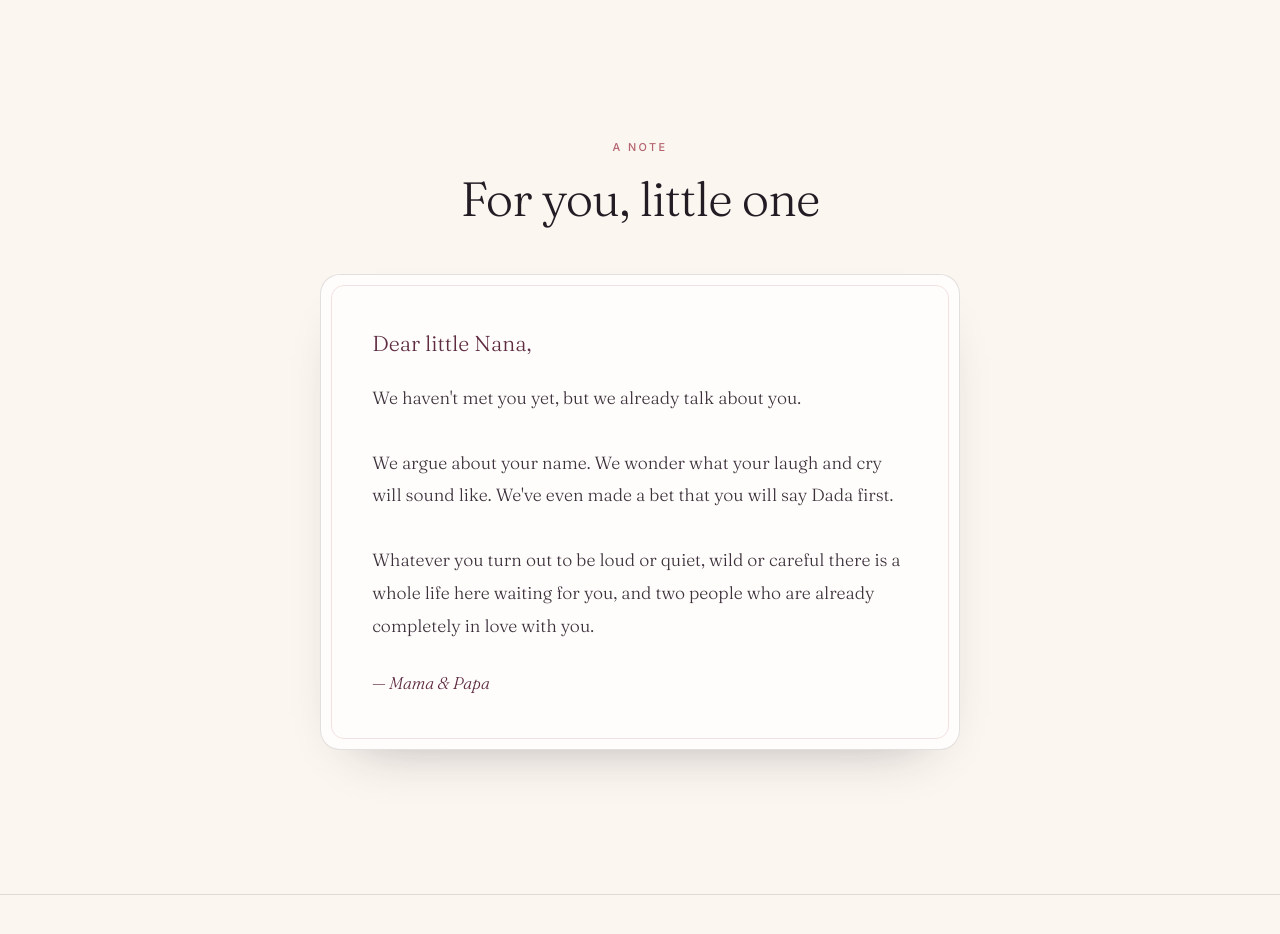
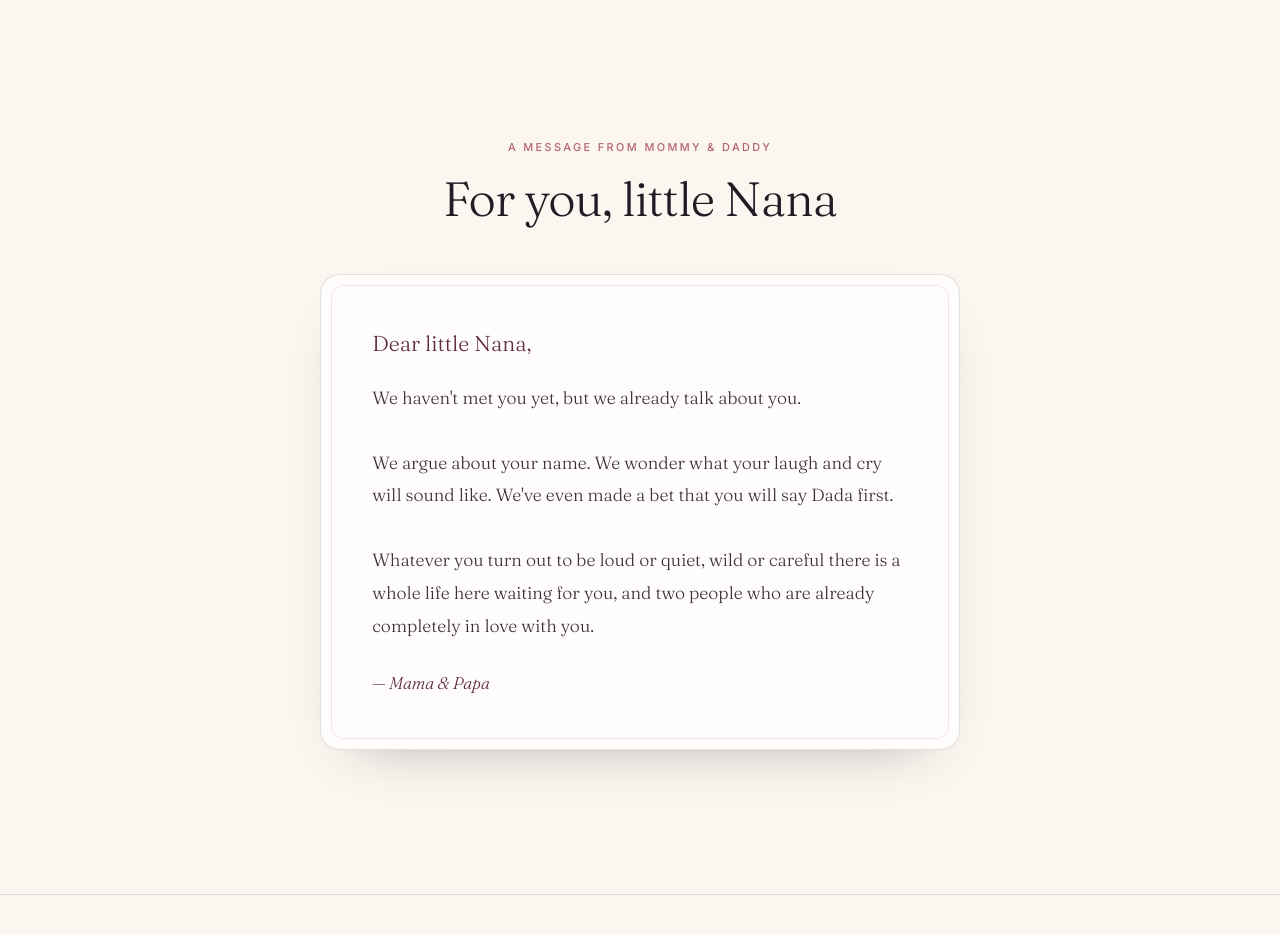
Before and after one commit to Project-17-coder/-projectsnn-.github.io, a plain HTML site: page index.htm in a window 1280 px wide. Shown: the part 2840-3774 px from the top of the page. Drawn offline with Linux system fonts and the light colour scheme.

Commit message:
Update index.htm

```diff
--- a/index.htm
+++ b/index.htm
@@ -316,7 +316,7 @@ a{color:inherit}
         <span class="cd-lbl">Seconds</span>
       </div>
     </div>
-    <p class="countdown__done" id="cd-done" hidden>They're here. 🤍</p>
+    <p class="countdown__done" id="cd-done" hidden>Our Little Angel is here 🤍.</p>
     <!-- ===== /COUNTDOWN ===== -->
   </div>
 
@@ -368,8 +368,8 @@ a{color:inherit}
 <!-- ══════════════ LETTER ══════════════ -->
 <section class="section" id="letter-section">
   <div class="wrap">
-    <p class="eyebrow reveal-on-scroll" style="text-align:center">A note</p>
-    <h2 class="section__title reveal-on-scroll" style="text-align:center">For you, little one</h2>
+    <p class="eyebrow reveal-on-scroll" style="text-align:center">A Message from Mommy & Daddy</p>
+    <h2 class="section__title reveal-on-scroll" style="text-align:center">For you, little Nana</h2>
 
     <article class="letter reveal-on-scroll">
       <p class="letter__greeting" id="letterGreeting"></p>
```
